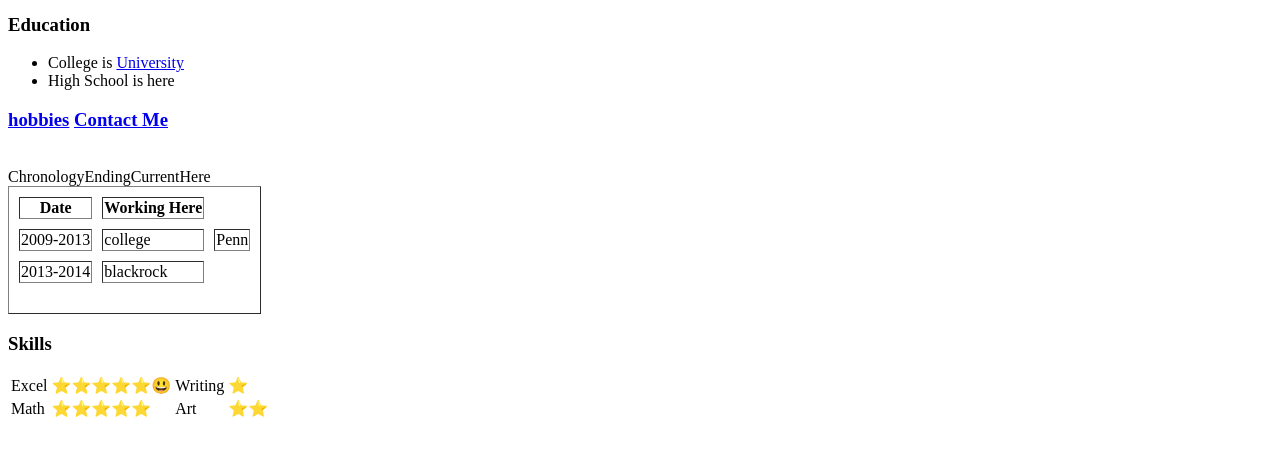
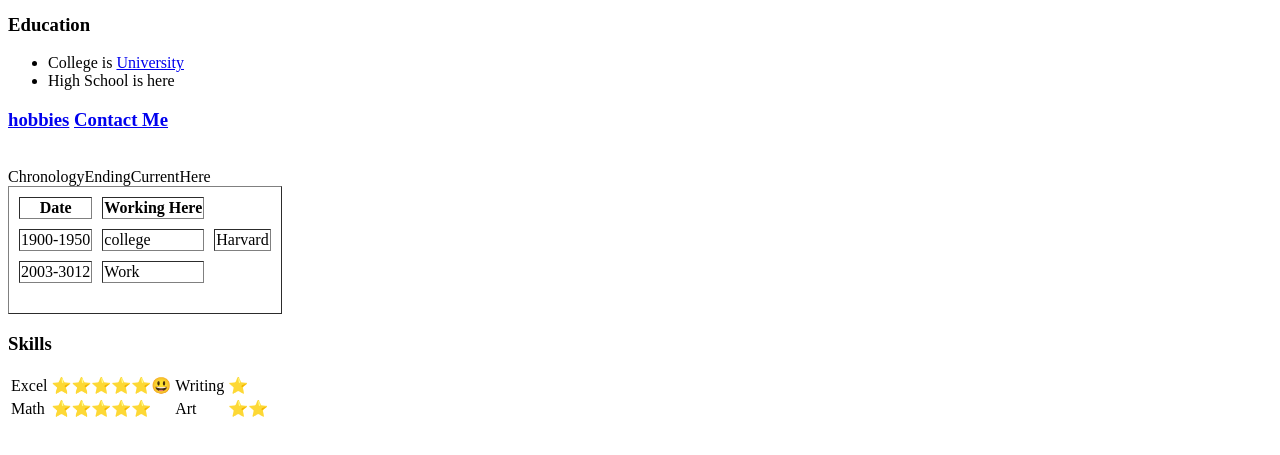
Before and after one commit to markspam/cv, a plain HTML site: page index.html in a window 1280 px wide. Shown: the part 333-788 px from the top of the page. Drawn offline with Linux system fonts and the light colour scheme.

Commit message:
Anonymizing

```diff
--- a/index.html
+++ b/index.html
@@ -21,7 +21,7 @@
   <hr>
   <h3>Education</h3>
   <ul>
-    <li>College is <a href="https://www.upenn.edu/">University</a></li>
+    <li>College is <a href="https://www.harvard.edu//">University</a></li>
     <li>High School is here</li>
   </ul>
   <h3><a href="hobbies.html">hobbies</a> <a href="contactme.html">Contact Me</a></h3>
@@ -32,13 +32,13 @@
     <th>Date</th>
     <th>Working Here</th>
     <tr>
-      <td>2009-2013</td>
+      <td>1900-1950</td>
       <td>college</td>
-      <td>Penn</td>
+      <td>Harvard</td>
     </tr>
     <tr>
-      <td>2013-2014</td>
-      <td>blackrock</td>
+      <td>2003-3012</td>
+      <td>Work</td>
     </tr>
 
     <tf>Ending</tf>
```
